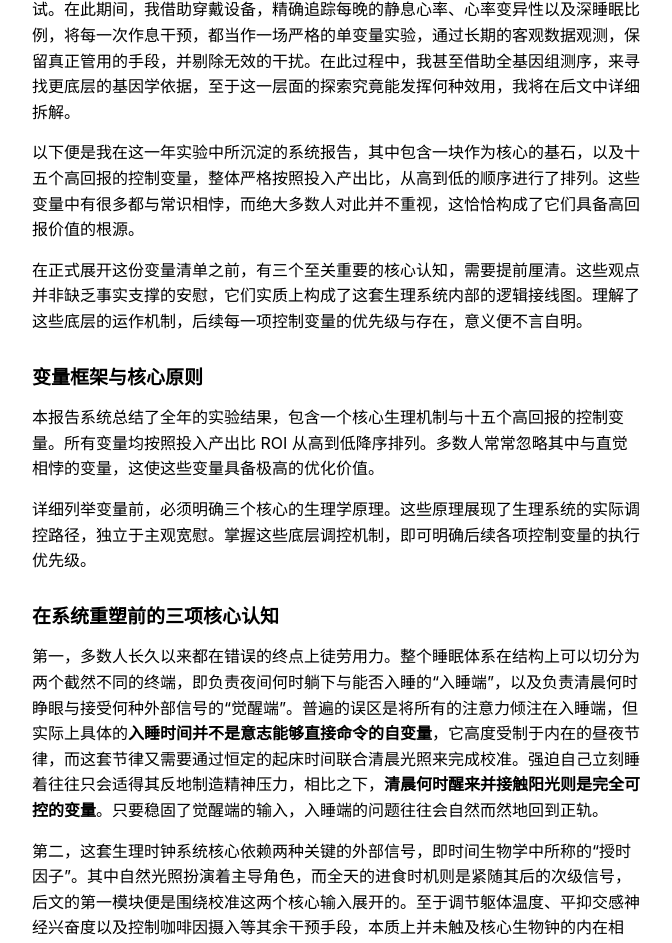
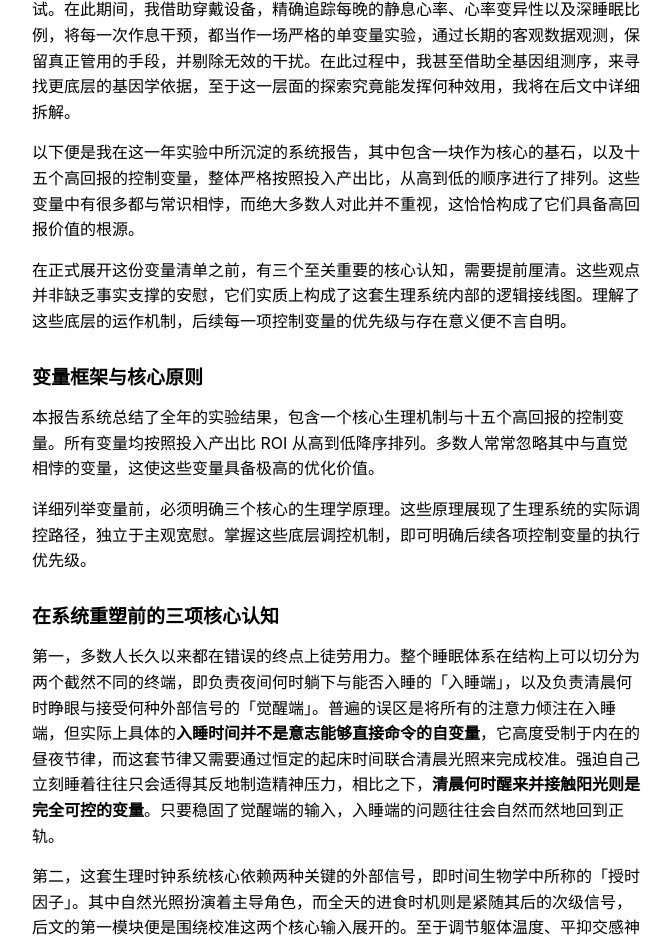
Before and after one commit to elemer1/elemer1.github.io, a Jekyll site: the page built from _markdown/我把睡眠当成系统调试了一年，找到了 15 个高回报变量.md, in a window 1280 px wide and 1400 px high, scrolled down 855 px. Shown: the top 943 px of the window, without its empty margins (303-975 px from the left). Built offline with Jekyll 4.4.1, drawn with Linux system fonts in a browser that asks for light colours; some of the changed text lies outside the part shown.

Commit message:
Polish sleep article typography

```diff
--- a/_markdown/我把睡眠当成系统调试了一年，找到了 15 个高回报变量.md
+++ b/_markdown/我把睡眠当成系统调试了一年，找到了 15 个高回报变量.md
@@ -22,9 +22,9 @@ listed: true
 
 ### 在系统重塑前的三项核心认知
 
-第一，多数人长久以来都在错误的终点上徒劳用力。整个睡眠体系在结构上可以切分为两个截然不同的终端，即负责夜间何时躺下与能否入睡的“入睡端”，以及负责清晨何时睁眼与接受何种外部信号的“觉醒端”。普遍的误区是将所有的注意力倾注在入睡端，但实际上具体的**入睡时间并不是意志能够直接命令的自变量**，它高度受制于内在的昼夜节律，而这套节律又需要通过恒定的起床时间联合清晨光照来完成校准。强迫自己立刻睡着往往只会适得其反地制造精神压力，相比之下，**清晨何时醒来并接触阳光则是完全可控的变量**。只要稳固了觉醒端的输入，入睡端的问题往往会自然而然地回到正轨。
+第一，多数人长久以来都在错误的终点上徒劳用力。整个睡眠体系在结构上可以切分为两个截然不同的终端，即负责夜间何时躺下与能否入睡的「入睡端」，以及负责清晨何时睁眼与接受何种外部信号的「觉醒端」。普遍的误区是将所有的注意力倾注在入睡端，但实际上具体的**入睡时间并不是意志能够直接命令的自变量**，它高度受制于内在的昼夜节律，而这套节律又需要通过恒定的起床时间联合清晨光照来完成校准。强迫自己立刻睡着往往只会适得其反地制造精神压力，相比之下，**清晨何时醒来并接触阳光则是完全可控的变量**。只要稳固了觉醒端的输入，入睡端的问题往往会自然而然地回到正轨。
 
-第二，这套生理时钟系统核心依赖两种关键的外部信号，即时间生物学中所称的“授时因子”。其中自然光照扮演着主导角色，而全天的进食时机则是紧随其后的次级信号，后文的第一模块便是围绕校准这两个核心输入展开的。至于调节躯体温度、平抑交感神经兴奋度以及控制咖啡因摄入等其余干预手段，本质上并未触及核心生物钟的内在相位，其核心作用在于减少入睡过程中的生理阻力，或保障白天的专注力带宽，在层级上完全从属于主钟的调度。
+第二，这套生理时钟系统核心依赖两种关键的外部信号，即时间生物学中所称的「授时因子」。其中自然光照扮演着主导角色，而全天的进食时机则是紧随其后的次级信号，后文的第一模块便是围绕校准这两个核心输入展开的。至于调节躯体温度、平抑交感神经兴奋度以及控制咖啡因摄入等其余干预手段，本质上并未触及核心生物钟的内在相位，其核心作用在于减少入睡过程中的生理阻力，或保障白天的专注力带宽，在层级上完全从属于主钟的调度。
 
 第三，那些具备极高回报率的控制变量往往违背直觉，因而容易被大众忽视。例如后文会详细论述的机制，通过给双脚保暖来加速核心体温的下降，清晨接受的日照直接决定了十几个小时后褪黑素的释放节点，表现出显著的延迟因果效应，以及应当死守起床时间而非盲目纠结入睡时间。这些方法正因为反常理而少有人用，但也正因如此，它们才具备更高的实践价值。
 
@@ -38,9 +38,9 @@ listed: true
 
 具体的操作十分明确，那就是确立一个固定的起床节点，并在包含周末在内的全周七天里严格执行，将时间误差极限压缩在半小时至一小时之间。醒来之后，随即去执行下一章节所提及的光照对表程序。必须坚决改掉工作日清晨六点半起床、而到了周末便一路赖床至上午十点的习惯。
 
-之所以强调**锁定起床节点而非入睡节点**，是因为人体的昼夜节律高度依赖清晨醒来与接触晨光的组合拳来对表，而非取决于何时躺下。一旦起床时间频繁波动——尤其是周末常见的报复性补觉——便会诱发所谓的“社会性时差”，这在生理层面上相当于每周都在强迫自己经历一次跨时区飞行，导致核心时钟不断解体，而这也是周一普遍遭遇强烈疲惫感的症结所在。这种机制的悖论在于，试图通过周末多睡来偿还平时睡眠债的举动，反而会把下一周的生物钟搅得更加混乱，表面上在弥补亏空，实则在透支未来的节奏。
+之所以强调**锁定起床节点而非入睡节点**，是因为人体的昼夜节律高度依赖清晨醒来与接触晨光的组合拳来对表，而非取决于何时躺下。一旦起床时间频繁波动——尤其是周末常见的报复性补觉——便会诱发所谓的「社会性时差」，这在生理层面上相当于每周都在强迫自己经历一次跨时区飞行，导致核心时钟不断解体，而这也是周一普遍遭遇强烈疲惫感的症结所在。这种机制的悖论在于，试图通过周末多睡来偿还平时睡眠债的举动，反而会把下一周的生物钟搅得更加混乱，表面上在弥补亏空，实则在透支未来的节奏。
 
-评估这项干预是否奏效的指标相当直观，只需监测工作日与周末的起床时差，并尽全力将其压制到接近于零的水平。通过连续两周追踪入睡时间的变化可以发现，当不再为“何时躺下”感到焦虑、转而死守“何时醒来”时，自发的入睡节点反而会逐步趋于稳定。这正是我摆脱深夜在床榻上徒劳搏斗、转为快速入眠的根本原因。
+评估这项干预是否奏效的指标相当直观，只需监测工作日与周末的起床时差，并尽全力将其压制到接近于零的水平。通过连续两周追踪入睡时间的变化可以发现，当不再为「何时躺下」感到焦虑、转而死守「何时醒来」时，自发的入睡节点反而会逐步趋于稳定。这正是我摆脱深夜在床榻上徒劳搏斗、转为快速入眠的根本原因。
 
 ### 第一模块 关于光照与饮食两大授时因子精细校准
 
@@ -52,7 +52,7 @@ listed: true
 
 - 醒来后的三十至六十分钟内应当置身于户外接受日光照射，时长控制在几分钟到十几分钟不等。
 - 若遇阴天，则需适当延长户外暴露的时间。
-- 必须强调的是，这里的关键在于置身于真正的“户外”环境。
+- 必须强调的是，这里的关键在于置身于真正的「户外」环境。
 - 无论是隔着单层玻璃，还是置身于日常照明的室内，其光照强度都与动辄达到一万乃至十万勒克斯的户外日光相差一到两个数量级，因此隔窗观望或室内开灯并不能起到实际的校准作用。
 - 从内部机制来看，晨光通过视网膜上的特殊感光神经节细胞直接投射至下丘脑的视交叉上核，在迅速抑制褪黑素释放、拉升皮质醇唤醒水平的同时，更深远的影响在于将当晚褪黑素的自然分泌节点成比例地提前。
 - 换言之，**清晨接受光照的时刻，直接设定了十几个小时后产生困意的时钟**。
@@ -225,7 +225,7 @@ listed: true
 
 如果将一整年的实验跨度浓缩为一套清晰的结构，那便是以全周恒定的起床时间辅以清晨光照作为整个系统的基石，通过饮食时机与夜间光源管理精准对表，在此基础上平抑睡前的交感神经兴奋度，并守住日间的多巴胺与血糖平稳。
 
-多数人之所以在睡眠改善上面临重重困难，正是因为他们本末倒置地在不可直接调控的“入睡端”耗尽了心力，却从未在可完全掌控的“觉醒端”建立起坚实的锚点。一旦理解了系统各控制变量之间的因果关联，因变量的改善自然水到渠成。**从“今晚如何勉强睡去”的被动焦虑，跃迁至“生理系统相位是否校准”的工程化调试**，这或许才是从这段长期数据追踪中获得的最核心视角。
+多数人之所以在睡眠改善上面临重重困难，正是因为他们本末倒置地在不可直接调控的「入睡端」耗尽了心力，却从未在可完全掌控的「觉醒端」建立起坚实的锚点。一旦理解了系统各控制变量之间的因果关联，因变量的改善自然水到渠成。**从「今晚如何勉强睡去」的被动焦虑，跃迁至「生理系统相位是否校准」的工程化调试**，这或许才是从这段长期数据追踪中获得的最核心视角。
 
 免责声明：本文属于个人生理学数据追踪（N-of-1）的实验心得与公开研究文献的系统整理，不构成任何临床医疗建议。鉴于每个人的基因分型、基础健康状况以及生活习惯存在显著异质性，请将上述干预视作待验证的生理假设，结合自身追踪数据谨慎开展。在实施冷暴露（存在特定心血管风险）或大幅度调整进食时间窗口前，请务必咨询专业医师的意见。本文提及的时间策略旨在调整全天的营养摄入窗口与先后次序，而非倡导低能量摄入的过度节食，切勿本末倒置。
 
```
Also changed, not shown: other parts of _markdown/我把睡眠当成系统调试了一年，找到了 15 个高回报变量.md (+5 -5 lines).
